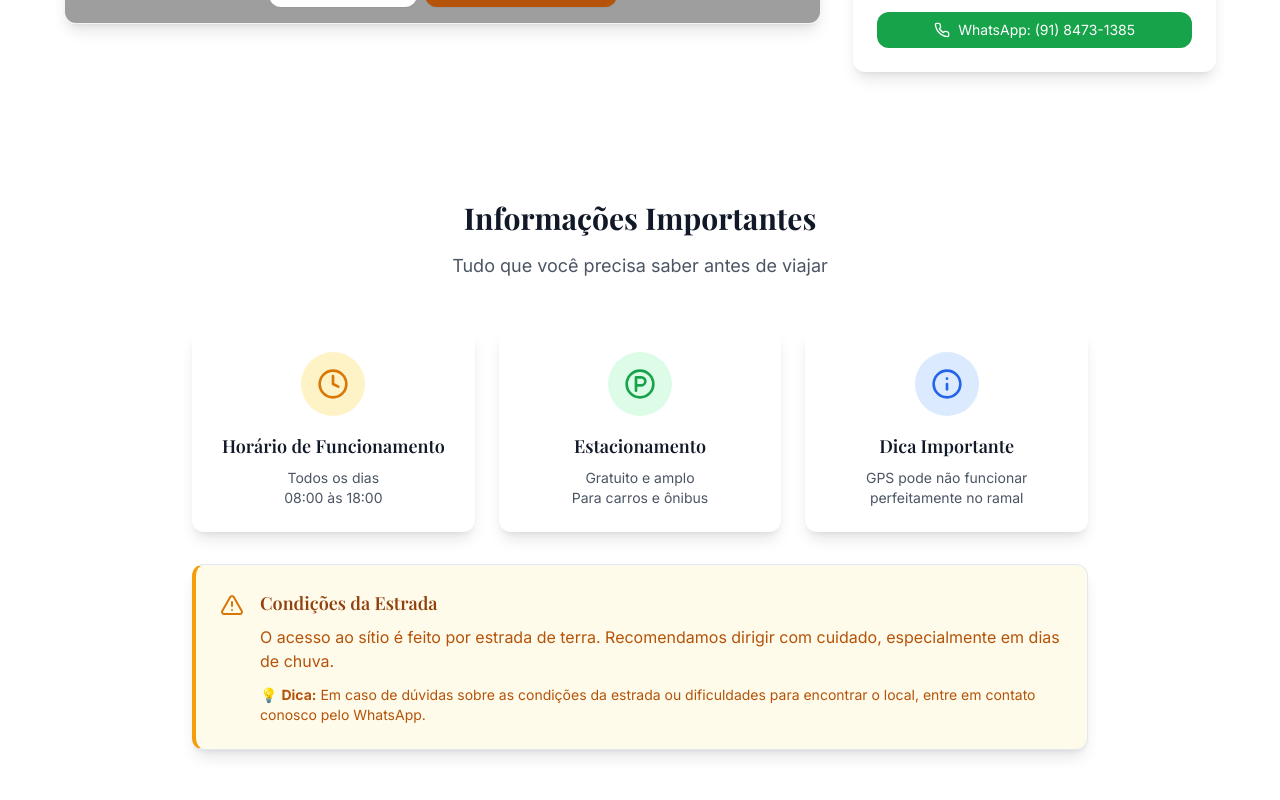
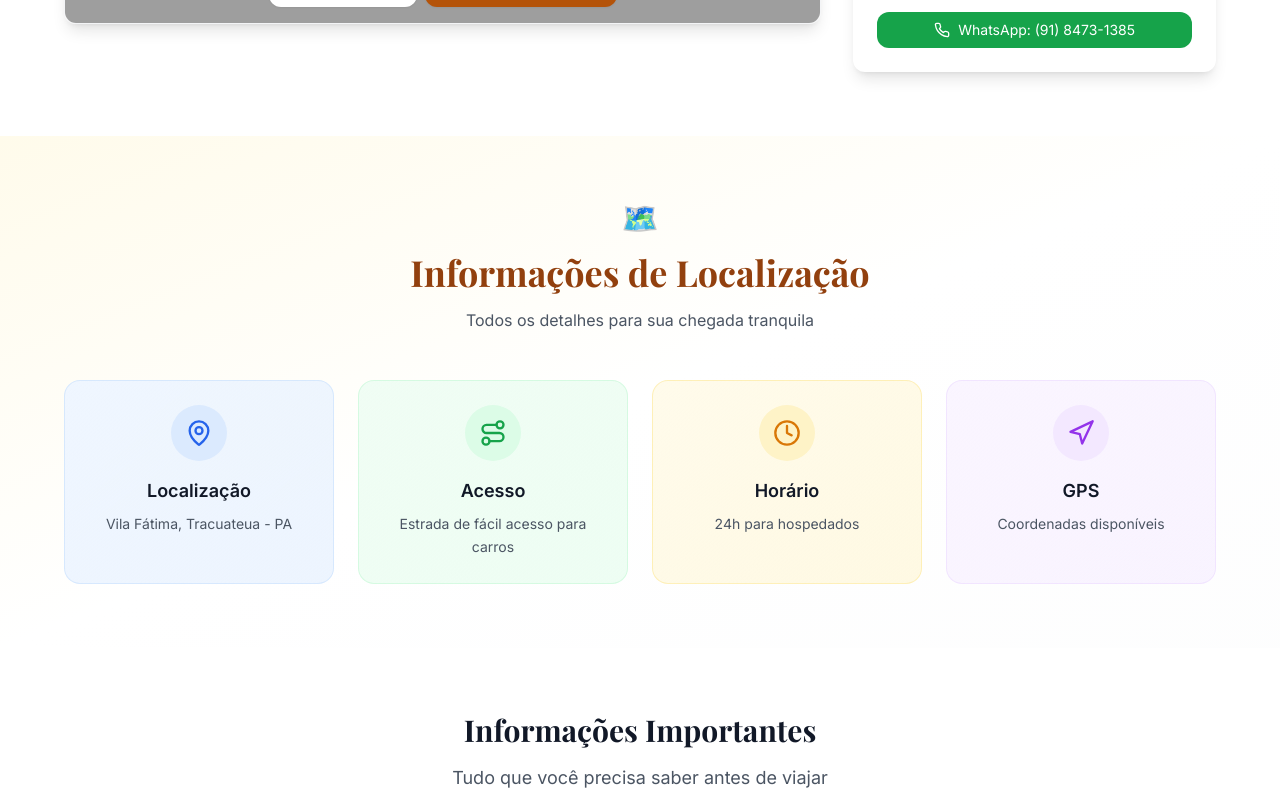
Before and after one commit to insilicotec/site-sitionossolugar, a React (Vite) app: page /como-chegar in a window 1280 px wide. Shown: the part 980-1780 px from the top of the page. Built offline with nearby package versions, Linux system fonts and the light colour scheme; grey boxes are pictures that could not be loaded; a web font is replaced by a local one.

Commit message:
feat: transfer Location Info Cards from MapSection to ComoChegar page; enhance layout and styling

```diff
--- a/src/components/home/MapSection.tsx
+++ b/src/components/home/MapSection.tsx
@@ -1,6 +1,5 @@
 
-import GoogleMap from '@/components/GoogleMap';
-import { MapPin, Navigation, Car, Clock, Route } from 'lucide-react';
+import { Navigation } from 'lucide-react';
 import { Button } from '@/components/ui/button';
 import { Link } from 'react-router-dom';
 
@@ -22,71 +21,12 @@ const MapSection = ({ useIntersectionObserver }: {
           </p>
         </div>
 
-        {/* Location Info Cards */}
-        <div className="mb-16" ref={ref}>
-          <div className="text-center mb-12">
-            <span className="text-3xl mb-4 block">🗺️</span>
-            <h3 className="text-3xl md:text-4xl font-bold text-amber-800 mb-4">Informações de Localização</h3>
-            <p className="text-gray-600 max-w-2xl mx-auto">Todos os detalhes para sua chegada tranquila</p>
-          </div>
-
-          <div className="grid grid-cols-1 md:grid-cols-2 lg:grid-cols-4 gap-6 max-w-6xl mx-auto mb-16">
-            <div className="bg-gradient-to-br from-blue-50 to-blue-100/50 p-6 rounded-2xl border border-blue-200/50 text-center">
-              <div className="mx-auto w-14 h-14 flex items-center justify-center rounded-full mb-4 bg-blue-100">
-                <MapPin size={28} className="text-blue-600" />
-              </div>
-              <h4 className="text-lg font-semibold mb-2 text-gray-900">Localização</h4>
-              <p className="text-gray-600 text-sm leading-relaxed">Vila Fátima, Tracuateua - PA</p>
-            </div>
-
-            <div className="bg-gradient-to-br from-green-50 to-green-100/50 p-6 rounded-2xl border border-green-200/50 text-center">
-              <div className="mx-auto w-14 h-14 flex items-center justify-center rounded-full mb-4 bg-green-100">
-                <Car size={28} className="text-green-600" />
-              </div>
-              <h4 className="text-lg font-semibold mb-2 text-gray-900">Acesso</h4>
-              <p className="text-gray-600 text-sm leading-relaxed">Estrada de fácil acesso para carros</p>
-            </div>
-
-            <div className="bg-gradient-to-br from-amber-50 to-amber-100/50 p-6 rounded-2xl border border-amber-200/50 text-center">
-              <div className="mx-auto w-14 h-14 flex items-center justify-center rounded-full mb-4 bg-amber-100">
-                <Clock size={28} className="text-amber-600" />
-              </div>
-              <h4 className="text-lg font-semibold mb-2 text-gray-900">Horário</h4>
-              <p className="text-gray-600 text-sm leading-relaxed">24h para hospedados</p>
-            </div>
-
-            <div className="bg-gradient-to-br from-purple-50 to-purple-100/50 p-6 rounded-2xl border border-purple-200/50 text-center">
-              <div className="mx-auto w-14 h-14 flex items-center justify-center rounded-full mb-4 bg-purple-100">
-                <Navigation size={28} className="text-purple-600" />
-              </div>
-              <h4 className="text-lg font-semibold mb-2 text-gray-900">GPS</h4>
-              <p className="text-gray-600 text-sm leading-relaxed">Coordenadas disponíveis</p>
-            </div>
-          </div>
-        </div>
-        {/* Google Map */}
-        <div className="mb-10 relative" ref={ref}>
-          <GoogleMap />
-          {/* Botão do Waze sobreposto no mapa */}
-          <div className="absolute top-4 right-4 z-10">
-            <a
-              href="https://waze.com/ul?ll=-1.138923,-46.9632637&navigate=yes"
-              target="_blank"
-              rel="noopener noreferrer"
-              className="bg-blue-500 hover:bg-blue-600 text-white px-4 py-3 rounded-lg shadow-lg transition-all duration-300 hover:shadow-xl flex items-center gap-2 font-semibold"
-            >
-              <Route className="w-5 h-5" />
-              Abrir no Waze
-            </a>
-          </div>
-        </div>
-
         {/* CTA Button */}
         <div className="text-center" ref={ref}>
           <Link to="/como-chegar">
             <Button className="bg-amber-700 hover:bg-amber-800 text-white px-12 py-4 text-xl font-medium rounded-xl transition-colors">
               <Navigation className="mr-3" size={24} />
-              Ver Detalhes da Rota
+              Ver Como Chegar
             </Button>
           </Link>
         </div>
--- a/src/pages/ComoChegar.tsx
+++ b/src/pages/ComoChegar.tsx
@@ -147,7 +147,56 @@ const ComoChegar = () => {
               </div>
             </div>
           </div>
-        </section>        {/* Informações Importantes */}
+        </section>
+
+        {/* Location Info Cards - Transferred from Homepage */}
+        <section className="py-12 md:py-16 bg-gradient-to-br from-amber-50 via-white to-gray-50/30">
+          <div className="container px-4">
+            <div className="max-w-6xl mx-auto">
+              <div className="text-center mb-12">
+                <span className="text-3xl mb-4 block">🗺️</span>
+                <h2 className="text-3xl md:text-4xl font-bold text-amber-800 mb-4">Informações de Localização</h2>
+                <p className="text-gray-600 max-w-2xl mx-auto">Todos os detalhes para sua chegada tranquila</p>
+              </div>
+
+              <div className="grid grid-cols-1 md:grid-cols-2 lg:grid-cols-4 gap-6 max-w-6xl mx-auto">
+                <div className="bg-gradient-to-br from-blue-50 to-blue-100/50 p-6 rounded-2xl border border-blue-200/50 text-center">
+                  <div className="mx-auto w-14 h-14 flex items-center justify-center rounded-full mb-4 bg-blue-100">
+                    <MapPin size={28} className="text-blue-600" />
+                  </div>
+                  <h4 className="text-lg font-semibold mb-2 text-gray-900">Localização</h4>
+                  <p className="text-gray-600 text-sm leading-relaxed">Vila Fátima, Tracuateua - PA</p>
+                </div>
+
+                <div className="bg-gradient-to-br from-green-50 to-green-100/50 p-6 rounded-2xl border border-green-200/50 text-center">
+                  <div className="mx-auto w-14 h-14 flex items-center justify-center rounded-full mb-4 bg-green-100">
+                    <Route size={28} className="text-green-600" />
+                  </div>
+                  <h4 className="text-lg font-semibold mb-2 text-gray-900">Acesso</h4>
+                  <p className="text-gray-600 text-sm leading-relaxed">Estrada de fácil acesso para carros</p>
+                </div>
+
+                <div className="bg-gradient-to-br from-amber-50 to-amber-100/50 p-6 rounded-2xl border border-amber-200/50 text-center">
+                  <div className="mx-auto w-14 h-14 flex items-center justify-center rounded-full mb-4 bg-amber-100">
+                    <Clock size={28} className="text-amber-600" />
+                  </div>
+                  <h4 className="text-lg font-semibold mb-2 text-gray-900">Horário</h4>
+                  <p className="text-gray-600 text-sm leading-relaxed">24h para hospedados</p>
+                </div>
+
+                <div className="bg-gradient-to-br from-purple-50 to-purple-100/50 p-6 rounded-2xl border border-purple-200/50 text-center">
+                  <div className="mx-auto w-14 h-14 flex items-center justify-center rounded-full mb-4 bg-purple-100">
+                    <Navigation size={28} className="text-purple-600" />
+                  </div>
+                  <h4 className="text-lg font-semibold mb-2 text-gray-900">GPS</h4>
+                  <p className="text-gray-600 text-sm leading-relaxed">Coordenadas disponíveis</p>
+                </div>
+              </div>
+            </div>
+          </div>
+        </section>
+
+        {/* Informações Importantes */}
         <section className="py-12 md:py-16 bg-white">
           <div className="container px-4">
             <div className="max-w-4xl mx-auto">
```
